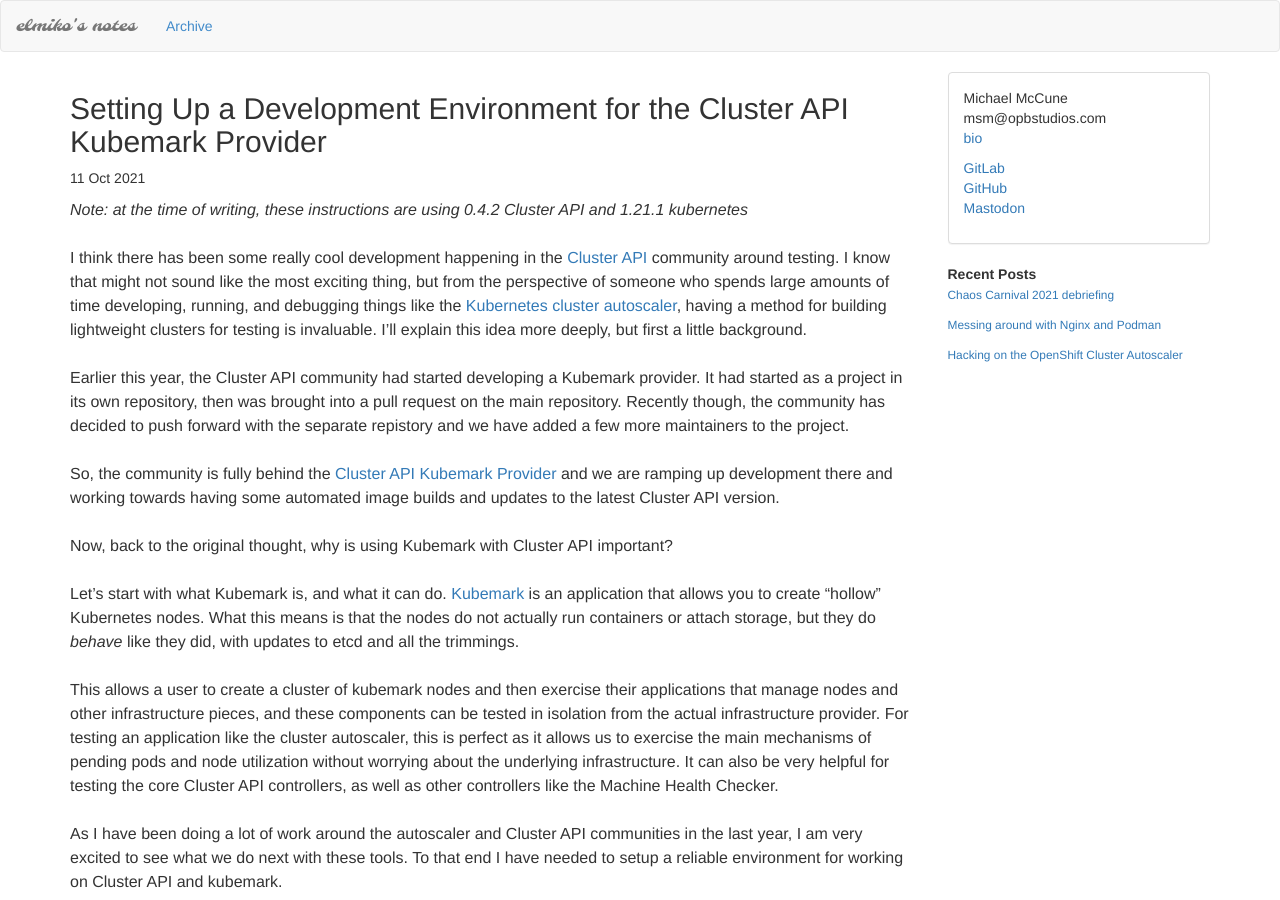
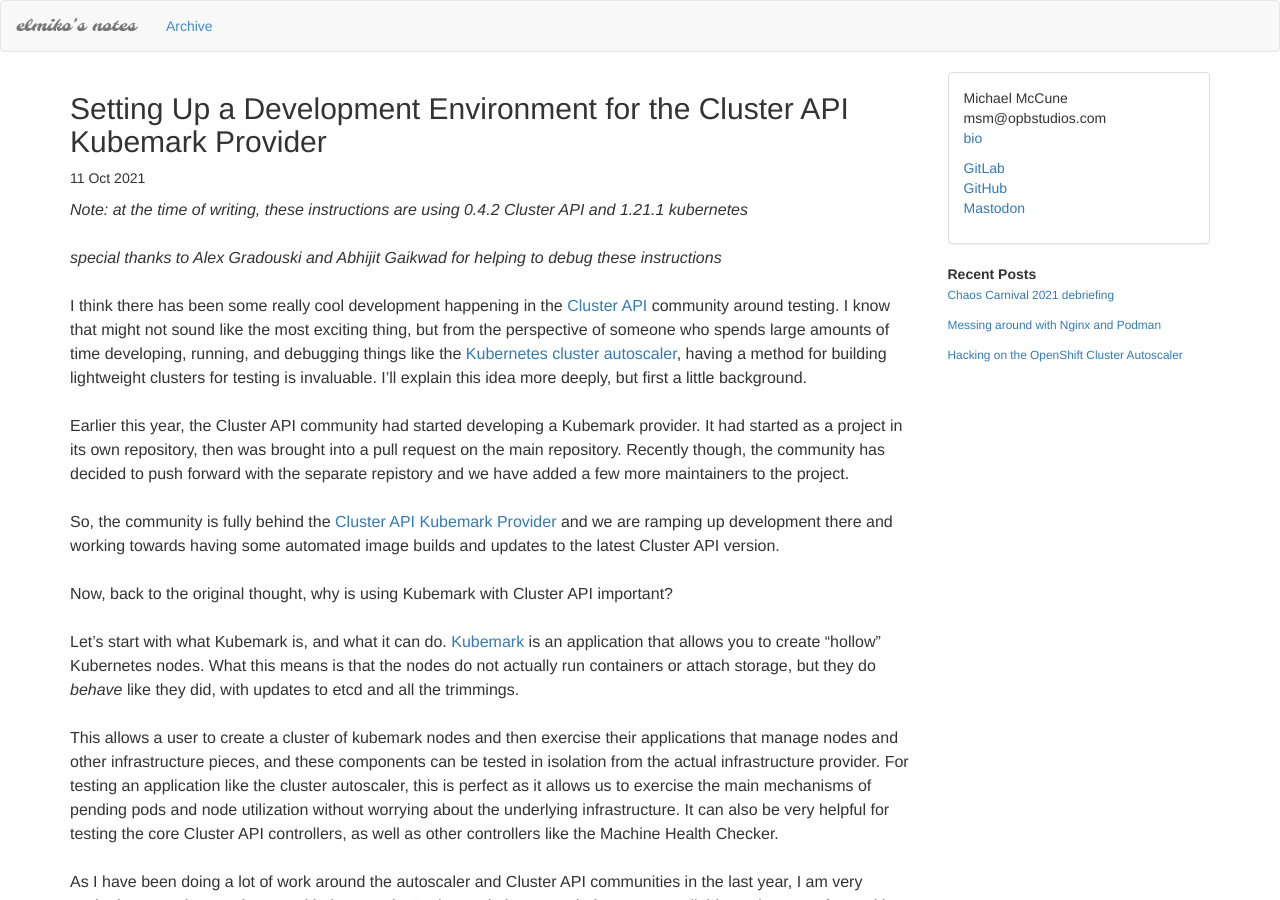
Before and after one commit to elmiko/elmiko.github.io, a Jekyll site: the page built from _posts/2021-10-11-setup-dev-capi-kubemark.markdown, in a window 1280 px wide and 900 px high. Built offline with Jekyll 4.4.1, drawn with Linux system fonts in a browser that asks for light colours; nearby versions of some CDN libraries.

Commit message:
add a thanks note to 2021-10-11

```diff
--- a/_posts/2021-10-11-setup-dev-capi-kubemark.markdown
+++ b/_posts/2021-10-11-setup-dev-capi-kubemark.markdown
@@ -7,6 +7,8 @@ categories:
 ---
 
 *Note: at the time of writing, these instructions are using 0.4.2 Cluster API and 1.21.1 kubernetes*
+
+*special thanks to Alex Gradouski and Abhijit Gaikwad for helping to debug these instructions*
 
 I think there has been some really cool development happening in the
 [Cluster API](https://cluster-api.sigs.k8s.io) community around testing. I know
```
